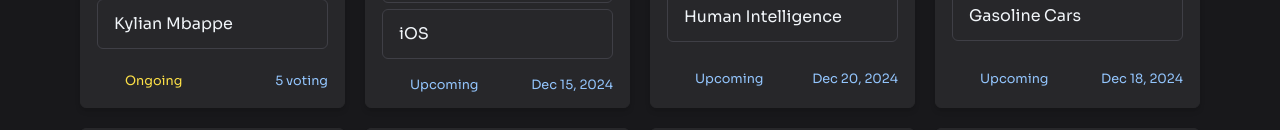
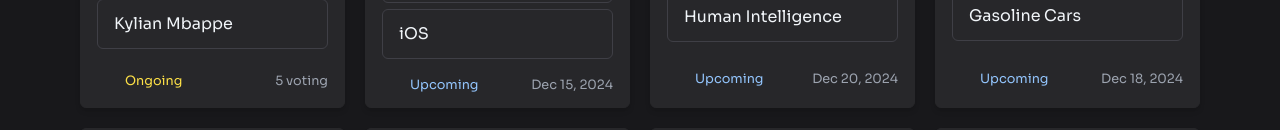
Before and after one commit to fisayo-dev/racc, a React (Vite) app: page / in a window 1280 px wide. Shown: the part 546-676 px from the top of the page. Built offline with nearby package versions, Linux system fonts and the light colour scheme; some icons are missing.

Commit message:
handle date and voting number color

```diff
--- a/src/components/VoteCard.jsx
+++ b/src/components/VoteCard.jsx
@@ -77,7 +77,7 @@ const VoteCard = ({
           <div className="flex items-center gap-[0.5rem]">
             {getVoteStatus()}
           </div>
-          <div className="text-blue-300">{getVoterStatus()}</div>
+          <div className="hover:text-gray-200 text-gray-400">{getVoterStatus()}</div>
         </div>
       </div>
     </div>
```
